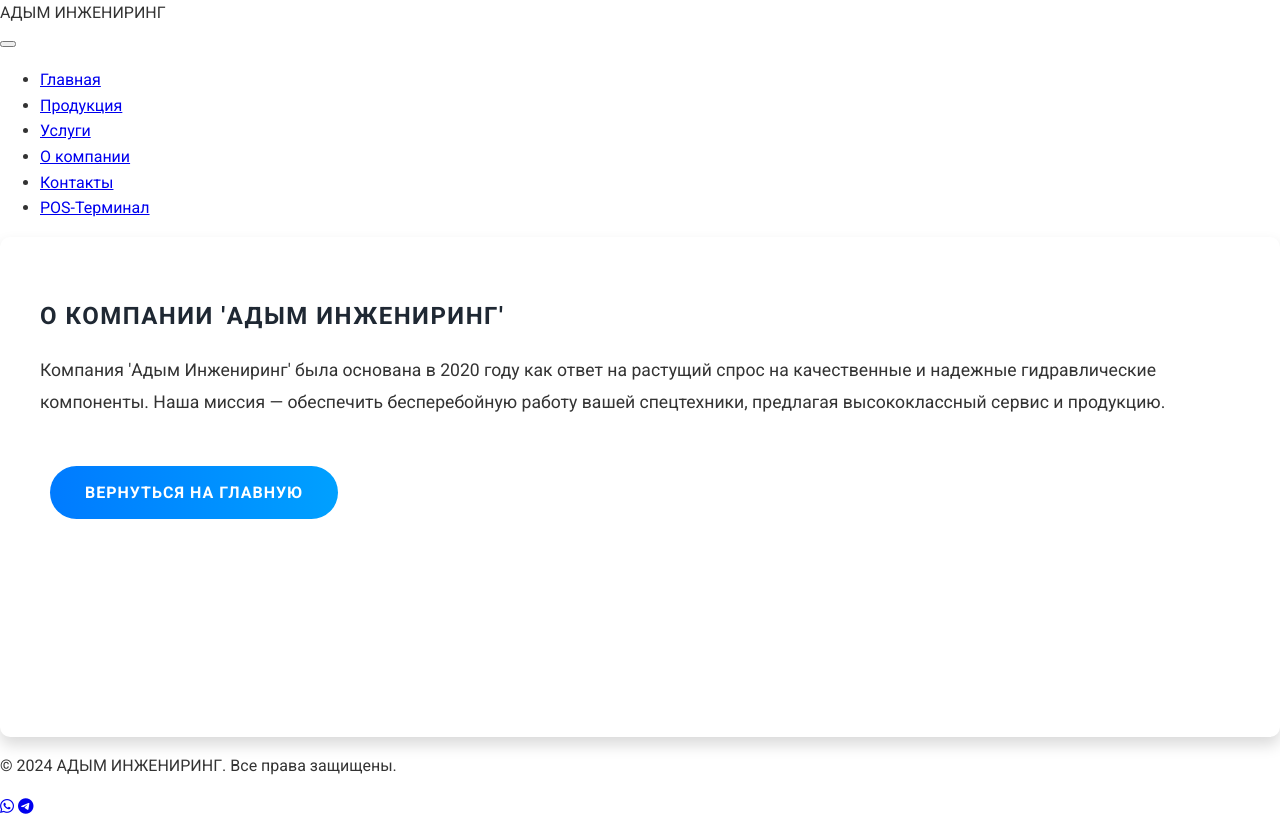
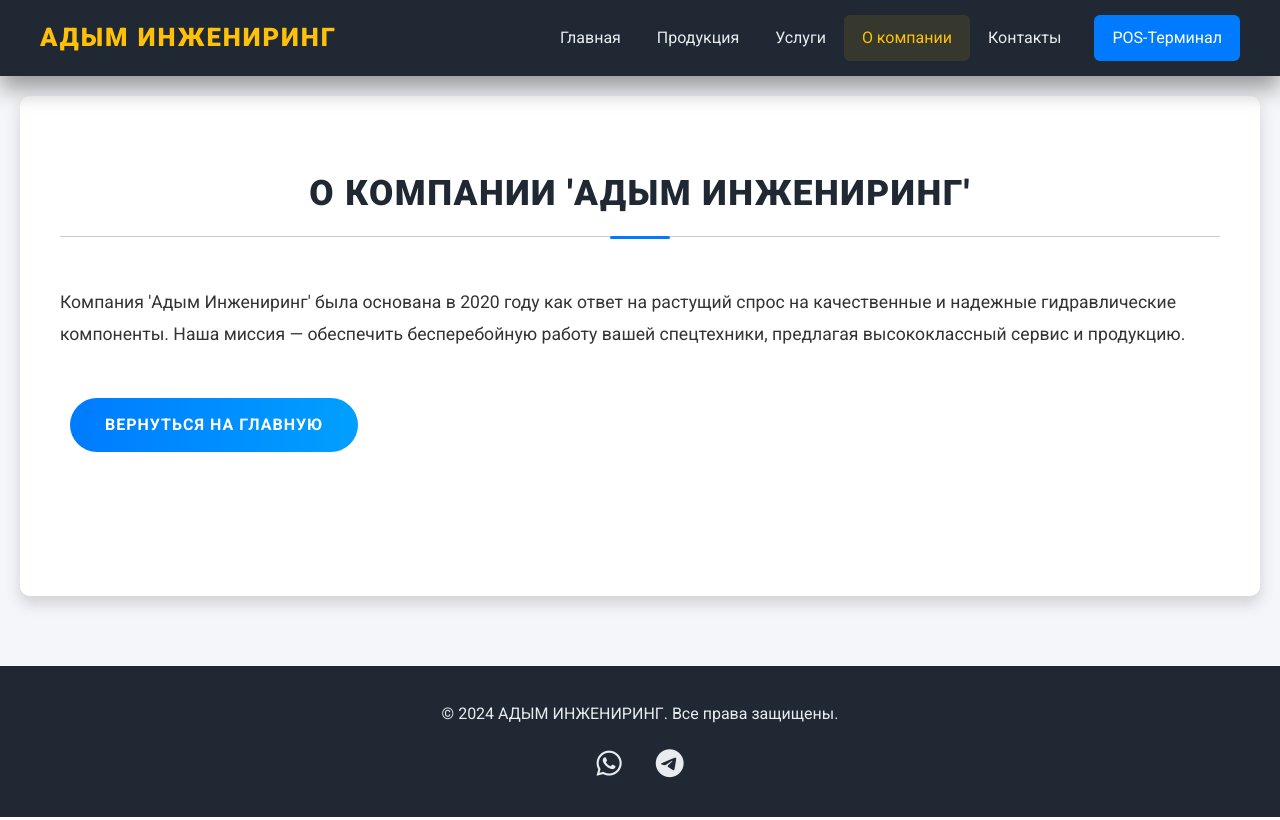
Before and after one commit to Oleg637-droid/lichnie-phoekti, a FastAPI app: page /about in a window 1280 px wide. Run offline with FastAPI, Linux system fonts and the light colour scheme.

Commit message:
Update style.css

```diff
--- a/frontend/static/style.css
+++ b/frontend/static/style.css
@@ -517,3 +517,261 @@ h1, h2, h3 {
     70% { box-shadow: 0 0 0 10px rgba(220, 53, 69, 0); }
     100% { box-shadow: 0 0 0 0 rgba(220, 53, 69, 0); }
 }
+
+
+body {
+    background-color: #f4f6f9; /* Светлый, чистый фон */
+}
+
+.main-content {
+    max-width: 1280px;
+    margin: 0 auto;
+    padding: 20px;
+}
+
+/* --- 2.1. Заголовки Секций --- */
+.section-title {
+    text-align: center;
+    font-size: 2.2em;
+    margin-bottom: 50px;
+    padding-bottom: 15px;
+    border-bottom: 1px solid #ccc;
+    position: relative;
+    color: var(--dark-bg);
+    font-weight: 900;
+}
+.section-title::after {
+    content: '';
+    position: absolute;
+    bottom: -3px;
+    left: 50%;
+    transform: translateX(-50%);
+    width: 60px;
+    height: 3px;
+    background-color: var(--primary-color);
+    border-radius: 2px;
+}
+
+/* --- 2.2. Header и Навигация (Угольно-темный) --- */
+.header {
+    background-color: var(--dark-bg);
+    padding: 15px 40px;
+    display: flex;
+    justify-content: space-between;
+    align-items: center;
+    box-shadow: var(--shadow-deep);
+    position: sticky;
+    top: 0;
+    z-index: 100;
+}
+
+.logo-text {
+    font-size: 1.6em;
+    color: var(--accent-color);
+    font-weight: 900;
+    letter-spacing: 2px;
+    text-transform: uppercase;
+}
+
+.navigation-menu ul {
+    list-style: none;
+    padding: 0;
+    margin: 0;
+    display: flex;
+}
+
+.navigation-menu li a {
+    color: var(--light-text);
+    text-decoration: none;
+    padding: 10px 18px;
+    display: block;
+    transition: background-color 0.3s, color 0.3s;
+    font-weight: 500;
+    border-radius: 6px;
+}
+
+.navigation-menu li a:hover,
+.navigation-menu li a.active {
+    color: var(--accent-color);
+    background-color: rgba(255, 193, 7, 0.1);
+}
+
+.pos-link {
+    background-color: var(--primary-color);
+    color: white !important;
+    padding: 8px 15px;
+    border-radius: 4px;
+    margin-left: 15px;
+    transition: background-color 0.3s, transform 0.2s;
+}
+
+.pos-link:hover {
+    background-color: var(--secondary-color) !important;
+    transform: translateY(-1px);
+}
+
+/* --- 2.3. Hero Section (Главный баннер) --- */
+.hero-section {
+    background: linear-gradient(rgba(31, 40, 51, 0.85), rgba(31, 40, 51, 0.85)), url('https://via.placeholder.com/1200x500/003d80/FFFFFF?text=INDUSTRIAL+HOSE+SYSTEMS') no-repeat center center;
+    background-size: cover;
+    height: 550px;
+    display: flex;
+    justify-content: center;
+    align-items: center;
+    text-align: center;
+    color: var(--light-text);
+    border-radius: 12px;
+    margin: 40px 0;
+    box-shadow: var(--shadow-deep);
+}
+
+.hero-text-container {
+    max-width: 800px;
+    padding: 20px;
+}
+
+.hero-text-container h1 {
+    font-size: 3.8em;
+    margin-bottom: 10px;
+    color: white;
+    font-weight: 900;
+    text-shadow: 0 4px 8px rgba(0, 0, 0, 0.5);
+    line-height: 1.2;
+}
+
+.tagline {
+    font-size: 1.4em;
+    margin-bottom: 40px;
+    font-weight: 300;
+    letter-spacing: 0.5px;
+}
+
+/* --- 2.4. Преимущества (Карточки с эффектом) --- */
+.advantages-section {
+    padding: 60px 0;
+    background-color: white;
+}
+
+.advantage-cards {
+    display: grid;
+    grid-template-columns: repeat(auto-fit, minmax(300px, 1fr));
+    gap: 30px;
+}
+
+.advantage-card {
+    text-align: center;
+    padding: 30px;
+    background: #ffffff;
+    border: 1px solid #eee;
+    box-shadow: var(--shadow-soft);
+    border-radius: 10px;
+    transition: transform 0.4s, box-shadow 0.4s;
+}
+
+.advantage-card:hover {
+    background: var(--primary-color);
+    color: white;
+    transform: translateY(-8px);
+    box-shadow: 0 20px 40px rgba(0, 0, 0, 0.25);
+}
+.advantage-card:hover h4,
+.advantage-card:hover i {
+    color: var(--accent-color);
+}
+
+.icon-lg {
+    font-size: 3.5em;
+    color: var(--primary-color);
+    margin-bottom: 15px;
+    transition: color 0.4s;
+}
+
+.advantage-card h4 {
+    font-size: 1.5em;
+    margin-top: 0;
+}
+
+/* --- 2.5. Footer (Футер - Dark Tech) --- */
+.footer {
+    background-color: var(--dark-bg);
+    color: var(--light-text);
+    text-align: center;
+    padding: 30px 0;
+    margin-top: 50px;
+    display: flex;
+    justify-content: center;
+    align-items: center;
+    flex-direction: column;
+}
+
+.footer p {
+    margin: 5px 0 15px 0;
+}
+
+.social-links a {
+    color: var(--light-text);
+    font-size: 1.8em;
+    margin: 0 15px;
+    transition: color 0.3s;
+}
+
+.social-links a:hover {
+    color: var(--secondary-color);
+}
+
+/* --- 2.6. Медиа-запросы (Адаптивность) --- */
+.burger-menu-btn {
+    display: none;
+}
+
+@media (max-width: 768px) {
+    .header {
+        padding: 10px 15px;
+    }
+
+    .navigation-menu {
+        position: absolute;
+        top: 60px;
+        left: 0;
+        width: 100%;
+        background-color: var(--dark-bg);
+        flex-direction: column;
+        display: none;
+        box-shadow: 0 5px 10px rgba(0, 0, 0, 0.3);
+        z-index: 99;
+    }
+
+    .navigation-menu.active {
+        display: flex;
+    }
+
+    .navigation-menu ul {
+        flex-direction: column;
+        width: 100%;
+    }
+
+    .navigation-menu li {
+        border-bottom: 1px solid #333;
+    }
+
+    .burger-menu-btn {
+        display: block;
+    }
+
+    .logo-text {
+        font-size: 1.3em;
+    }
+
+    .hero-text-container h1 {
+        font-size: 2.2em;
+    }
+
+    .tagline {
+        font-size: 1em;
+        padding: 0 10px;
+    }
+
+    .hero-section {
+        height: 350px;
+    }
+}
```
